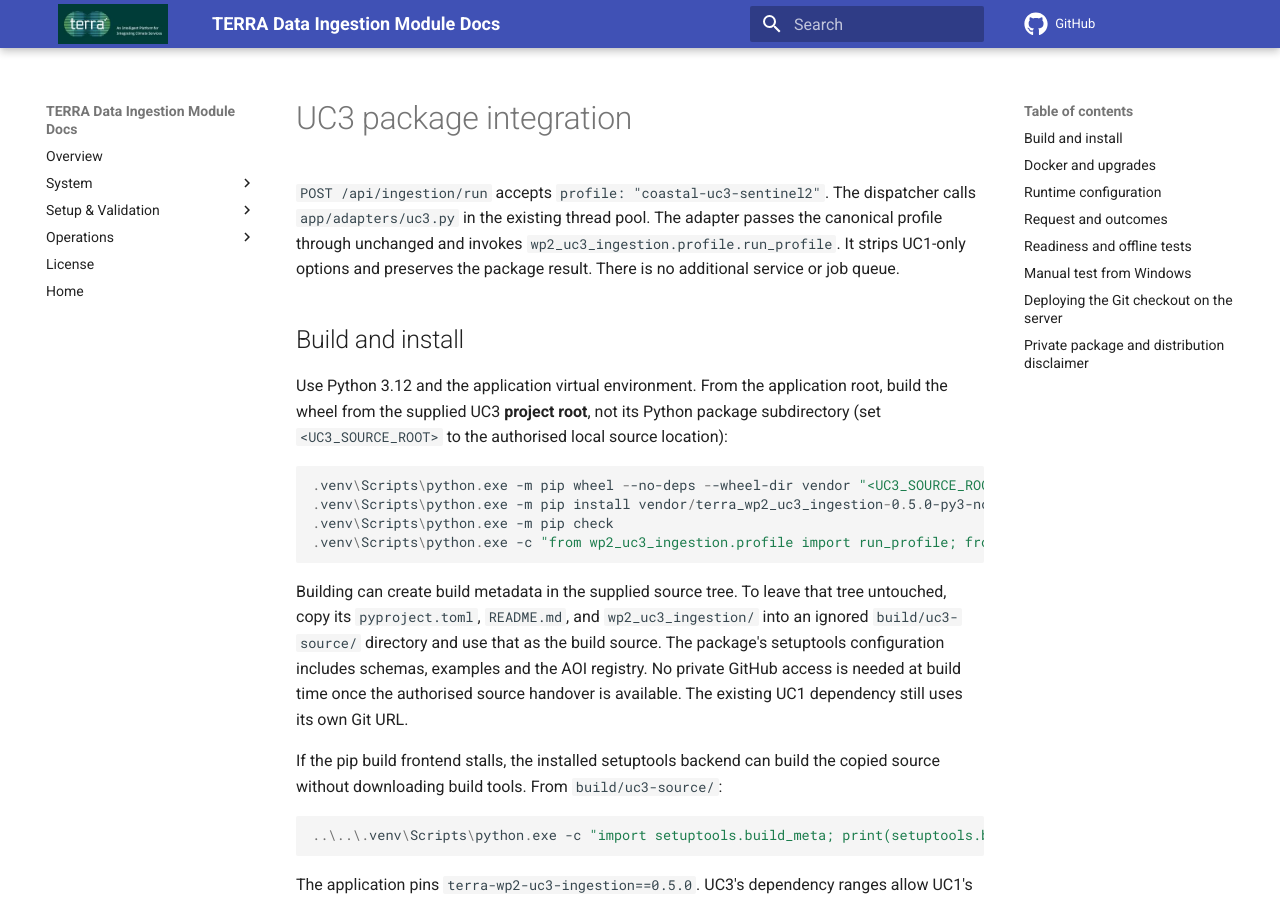
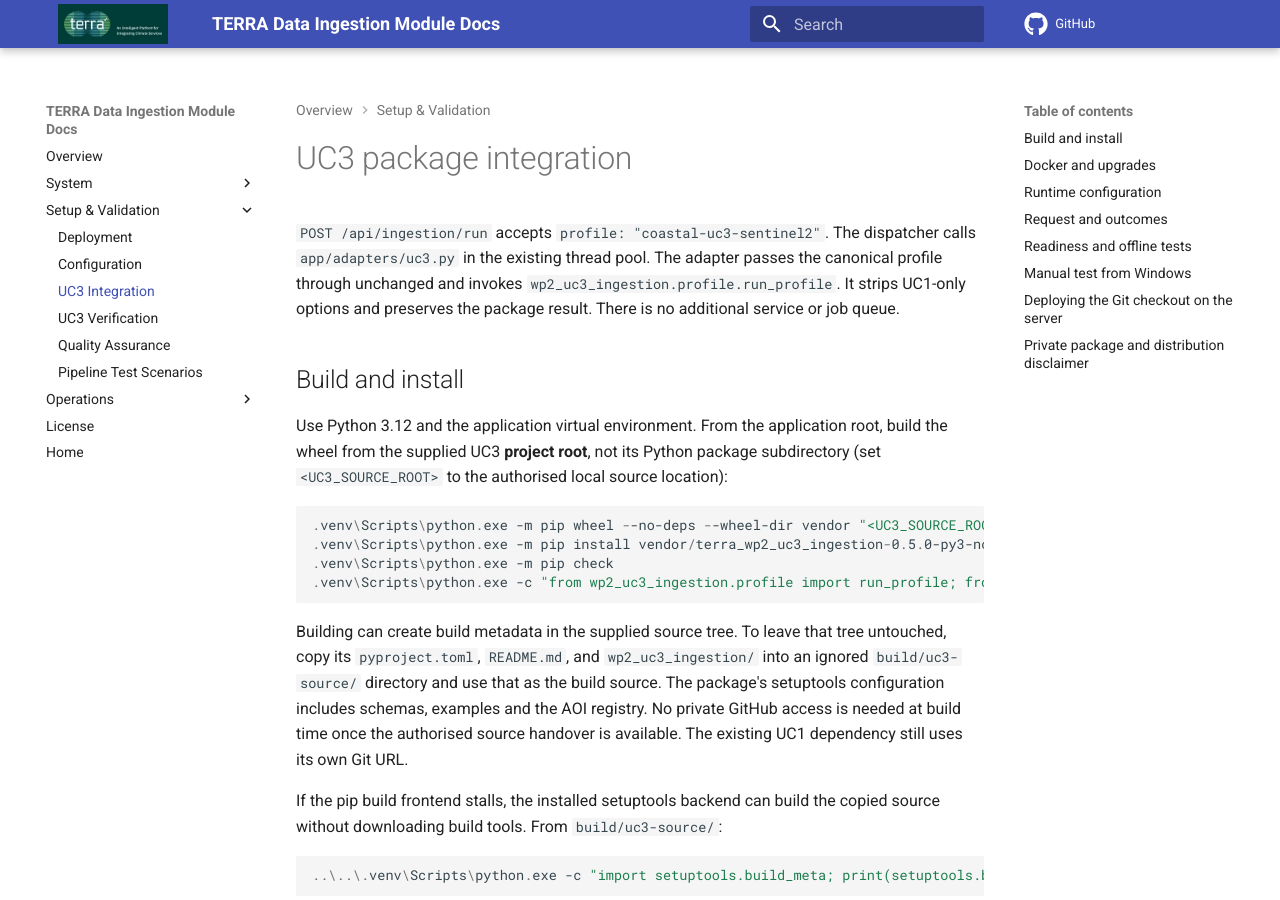
Before and after one commit to terra-horizon/Data_ingestion_module, an MkDocs documentation site: the page built from docs/docs/uc3-integration.md, in a window 1280 px wide and 900 px high. Built offline with MkDocs 1.6.1 and Material for MkDocs 9.7.7, drawn with Linux system fonts in a browser that asks for light colours; comment, search, counter and statistics services are not loaded; the version menu is left out.

Commit message:
Mkdocs update

```diff
--- a/docs/mkdocs.yml
+++ b/docs/mkdocs.yml
@@ -16,6 +16,8 @@ nav:
   - Setup & Validation:
     - Deployment: deployment.md
     - Configuration: configuration.md
+    - UC3 Integration: uc3-integration.md
+    - UC3 Verification: uc3-verification.md
     - Quality Assurance: qa.md
     - Pipeline Test Scenarios: pipeline-test-scenarios.md
   - Operations:
```
